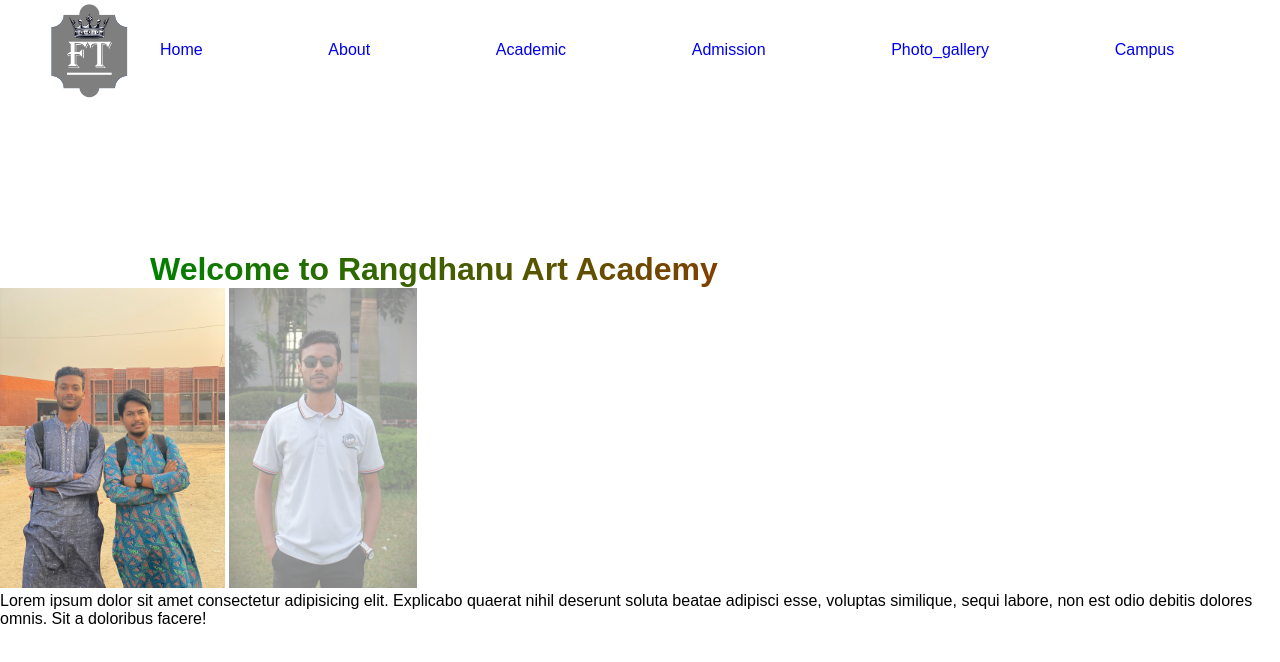
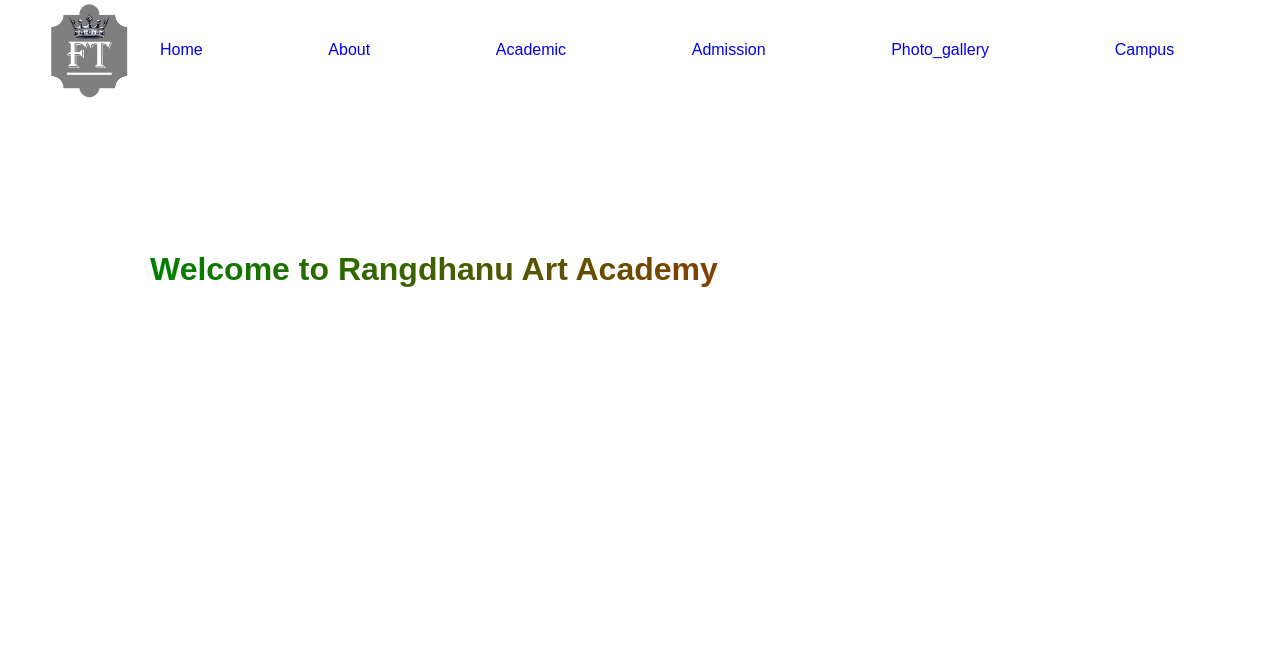
Before and after one commit to FojleTuhin/Rangdhanu_Art_Academy, a plain HTML site: page index.html in a window 1280 px wide. Drawn offline with Linux system fonts and the light colour scheme.

```diff
--- a/index.html
+++ b/index.html
@@ -54,11 +54,6 @@
     <main>
 
         <h1 class="title">Welcome to Rangdhanu Art Academy</h1>
-       <div style="justify-content: space-between;">
-        <img style="display: inline-block; width: auto; height: 300px;" src="images/WhatsApp Image 2023-10-13 at 20.07.30_7bd70631.jpg" alt="">
-       <img style="opacity: 0.5;width: auto; height: 300px;" src="images/iamhere.JPG" alt="">
-       </div>
-       <p>Lorem ipsum dolor sit amet consectetur adipisicing elit. Explicabo quaerat nihil deserunt soluta beatae adipisci esse, voluptas similique, sequi labore, non est odio debitis dolores omnis. Sit a doloribus facere!</p>
 
 
 
```
